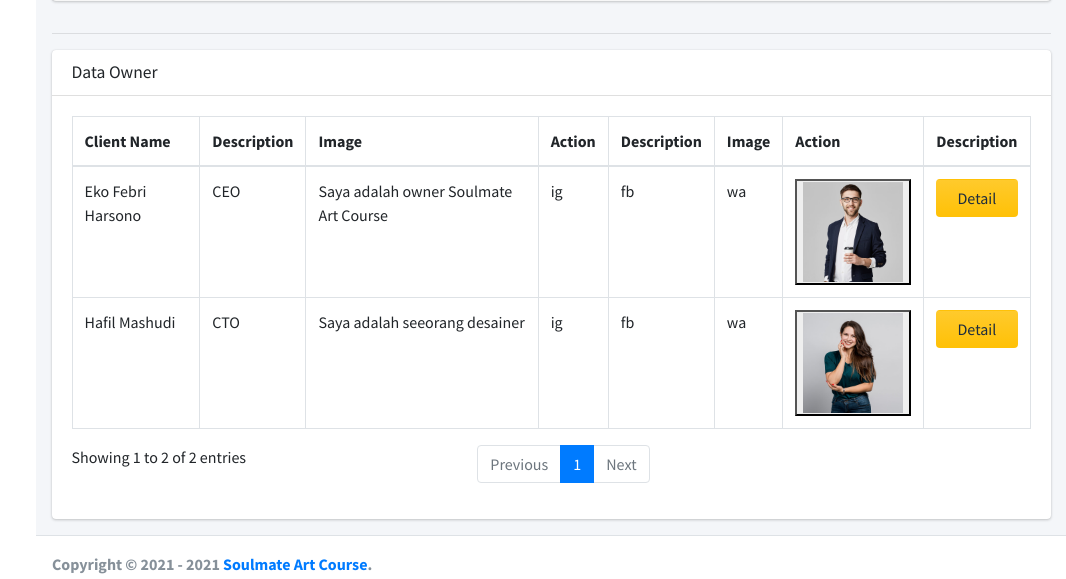
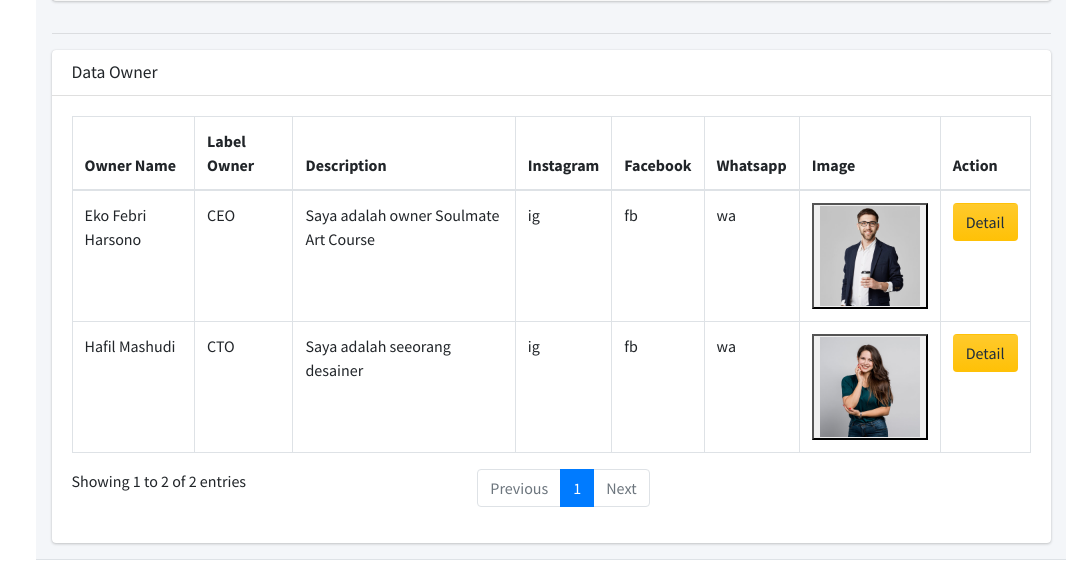
Before and after one commit to ekofebriharsono/Admin-Soulmate-Art-Course, a PHP site: page /Admin-Soulmate-Art-Course/pages/companyProfile/owner.php in a window 1280 px wide. Shown: the part 879-1458 px from the top of the page, without its empty margins (214-1280 px from the left). Run offline with PHP 8.4, Linux system fonts and the light colour scheme; a user stored in the database is signed in; data comes from the database, SQL or seed files in the repository; some libraries are stand-ins or nearby versions.

Commit message:
fixx all 100% Owner

```diff
--- a/pages/companyProfile/owner.php
+++ b/pages/companyProfile/owner.php
@@ -127,15 +127,14 @@ if ($_SESSION["id"] == null || $_SESSION["id"] == "") {
                                         <table id="example2" class="table table-bordered table-hover">
                                         <thead>
                                                 <tr>
-                                                    <th>Client Name</th>
+                                                    <th>Owner Name</th>
+                                                    <th>Label Owner</th>
                                                     <th>Description</th>
+                                                    <th>Instagram</th>
+                                                    <th>Facebook</th>
+                                                    <th>Whatsapp</th>
                                                     <th>Image</th>
                                                     <th>Action</th>
-                                                    <th>Description</th>
-                                                    <th>Image</th>
-                                                    <th>Action</th>
-                                                    <th>Description</th>
-
                                                 </tr>
                                             </thead>
                                             <tbody>
```
Also changed, not shown: php/companyProfile/image/owner/2021-03-1010-54-24am2021-02-0403-47-51pmteam-3.jpg (added).
